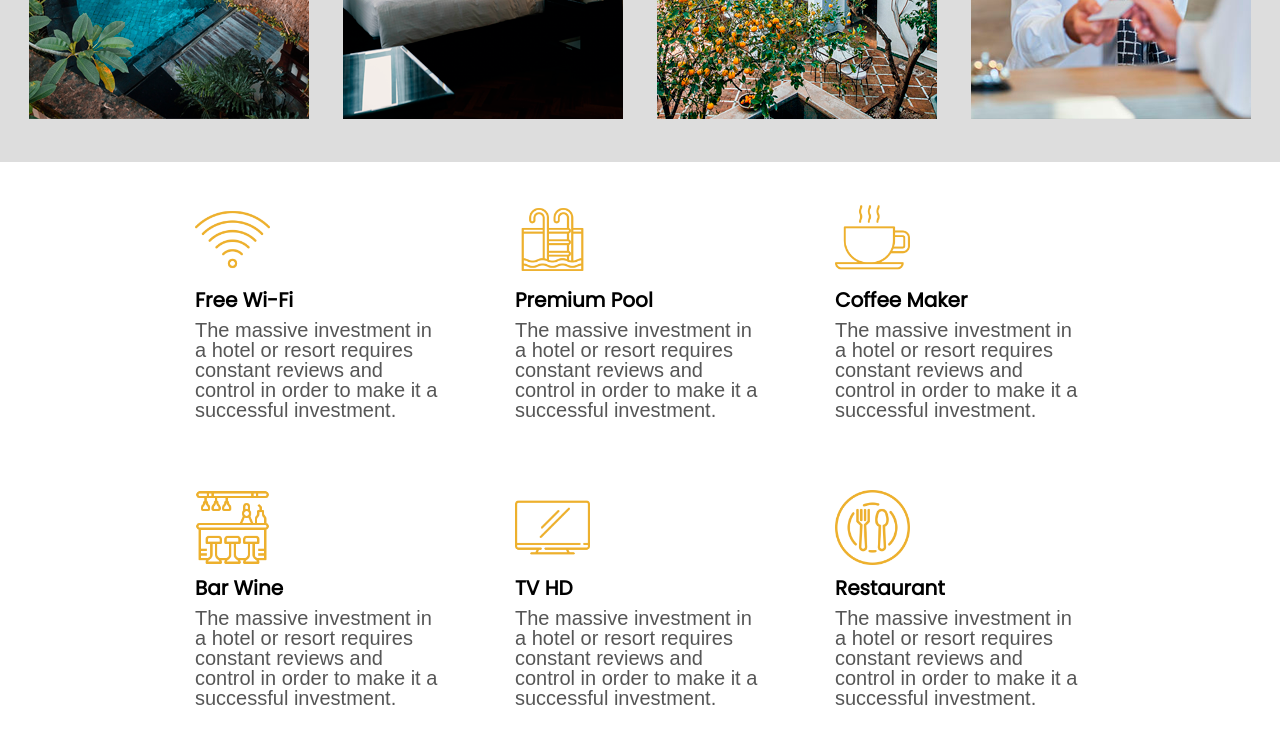
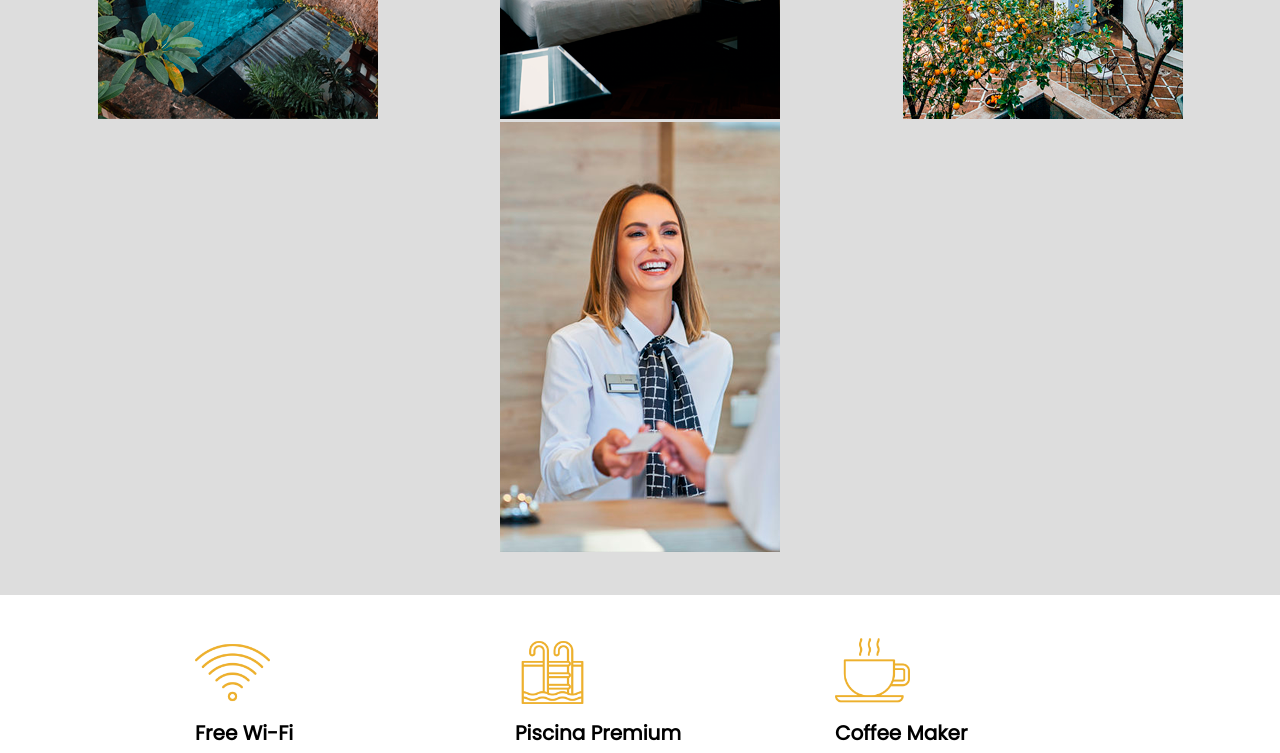
Before and after one commit to GustavoFrez/projeto-m5-hotel-api-react-, a React (Create React App) app: page / in a window 1280 px wide. Shown: the part 1800-2553 px from the top of the page. Built offline with nearby package versions, Linux system fonts and the light colour scheme.

Commit message:
Home responsiva finalizada

```diff
--- a/src/Components/Home/Home.module.css
+++ b/src/Components/Home/Home.module.css
@@ -92,16 +92,20 @@
 .galeria {
   width: 100%;
   height: auto;
-  display: flex;
-  justify-content: space-evenly;
-  flex-wrap: wrap;
-  align-items: center;
   background-color: #ddd;
   padding: 40px 0px;
 }
 
 .galeria img {
   padding: 0 5px;
+  margin: 0 20px;
+}
+
+.boxGaleria {
+  display: flex;
+  justify-content: space-evenly;
+  flex-wrap: wrap;
+  align-items: center;
 }
 
 .containerFlexServicos {
@@ -166,8 +170,12 @@
 /*RESPONSIVO*/
 
 @media (max-width: 1159px) {
-  .backgroundHome h2 {
-    font-size: 2rem;
+  .boxGaleria {
+    max-width: 985px;
+  }
+
+  .galeria img {
+    margin-bottom: 20px;
   }
 }
 
--- a/src/Components/Home/Index.jsx
+++ b/src/Components/Home/Index.jsx
@@ -27,7 +27,7 @@ const Home = () => {
         <div className={Styles.container}>
           <div className={Styles.textoSobreNos}>
             <h2>Sobre Nós</h2>
-            <h5>Bem-vindo Hiroto Hotel</h5>
+            <h5>Bem-vindo ao Solari Hotel</h5>
             <p>
               Nemo enim ipsam voluptatem quia voluptas sit aspernatur aut odit
               aut fugit, sed quia consequuntur magni dolores eos qui ratione
@@ -45,6 +45,7 @@ const Home = () => {
       </section>
 
       <section className={Styles.galeria}>
+        <div className={Styles.boxGaleria}>
           <div>
             <img src={piscina} alt="Piscina" />
           </div>
@@ -57,6 +58,7 @@ const Home = () => {
           <div>
             <img src={recepcionista} alt="Recepcionista" />
           </div>
+        </div>
       </section>
 
       <section className={Styles.containerFlexServicos}>
@@ -65,17 +67,17 @@ const Home = () => {
             <img src={iconeWifi} alt="Wifi" />
             <h3>Free Wi-Fi</h3>
             <p>
-              The massive investment in a hotel or resort requires constant
-              reviews and control in order to make it a successful investment.
+              Lorem Ipsum is simply dummy text of the printing and typesetting
+              industry. Lorem Ipsum has been the industry's standard dummy
             </p>
           </div>
 
           <div className={Styles.card}>
             <img src={iconePiscina} alt="Piscina" />
-            <h3>Premium Pool</h3>
+            <h3>Piscina Premium</h3>
             <p>
-              The massive investment in a hotel or resort requires constant
-              reviews and control in order to make it a successful investment.
+              Lorem Ipsum is simply dummy text of the printing and typesetting
+              industry. Lorem Ipsum has been the industry's standard dummy
             </p>
           </div>
 
@@ -83,17 +85,17 @@ const Home = () => {
             <img src={iconeCafe} alt="Café" />
             <h3>Coffee Maker</h3>
             <p>
-              The massive investment in a hotel or resort requires constant
-              reviews and control in order to make it a successful investment.
+              Lorem Ipsum is simply dummy text of the printing and typesetting
+              industry. Lorem Ipsum has been the industry's standard dummy
             </p>
           </div>
 
           <div className={Styles.card}>
             <img src={iconeBar} alt="Bar" />
-            <h3>Bar Wine</h3>
+            <h3>Bar</h3>
             <p>
-              The massive investment in a hotel or resort requires constant
-              reviews and control in order to make it a successful investment.
+              Lorem Ipsum is simply dummy text of the printing and typesetting
+              industry. Lorem Ipsum has been the industry's standard dummy
             </p>
           </div>
 
@@ -101,17 +103,17 @@ const Home = () => {
             <img src={iconeTv} alt="TV" />
             <h3>TV HD</h3>
             <p>
-              The massive investment in a hotel or resort requires constant
-              reviews and control in order to make it a successful investment.
+              Lorem Ipsum is simply dummy text of the printing and typesetting
+              industry. Lorem Ipsum has been the industry's standard dummy
             </p>
           </div>
 
           <div className={Styles.card}>
             <img src={iconeJanta} alt="Restaurante" />
-            <h3>Restaurant</h3>
+            <h3>Restaurante</h3>
             <p>
-              The massive investment in a hotel or resort requires constant
-              reviews and control in order to make it a successful investment.
+              Lorem Ipsum is simply dummy text of the printing and typesetting
+              industry. Lorem Ipsum has been the industry's standard dummy
             </p>
           </div>
         </div>
```
Lines whose indentation alone changed are shown as unchanged.
